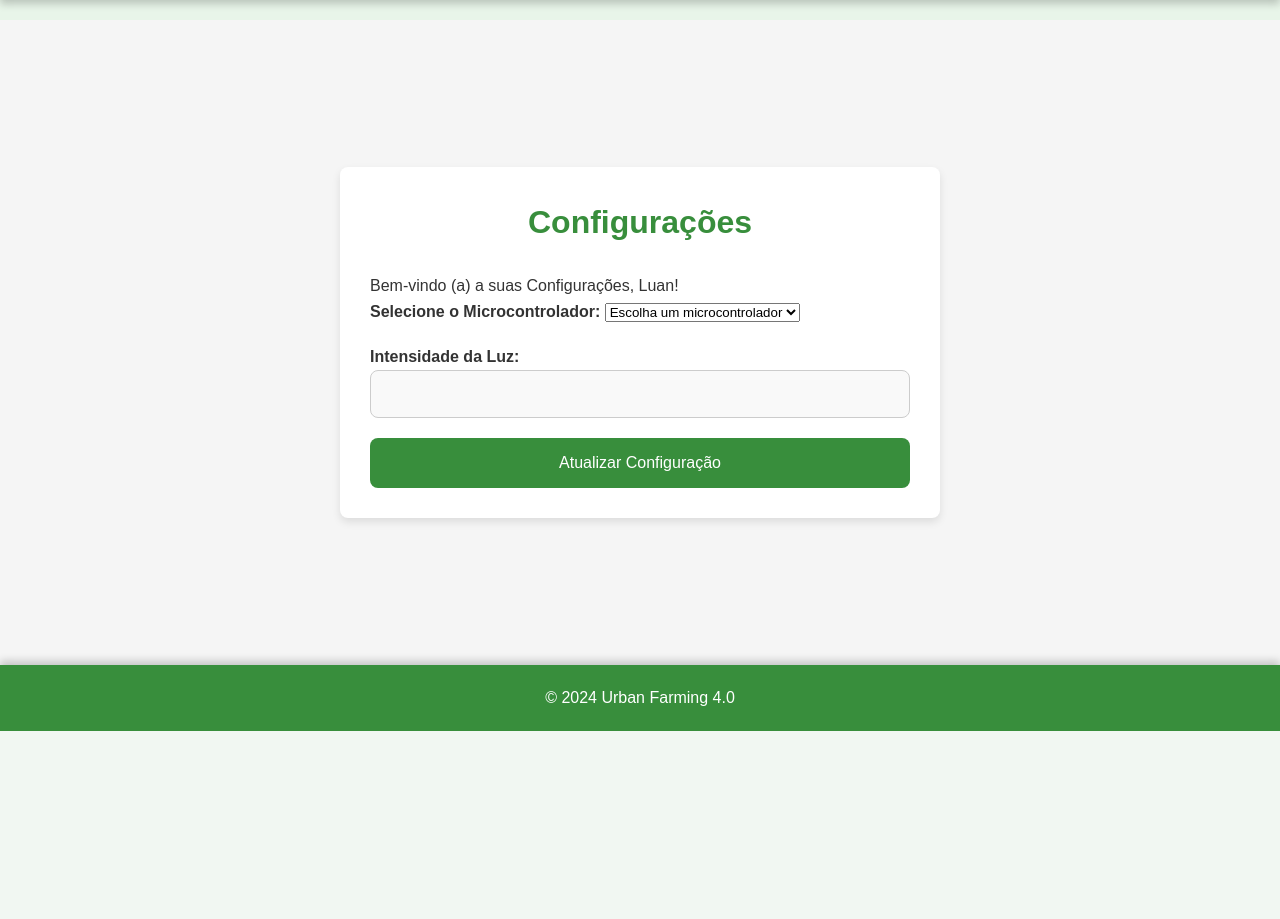
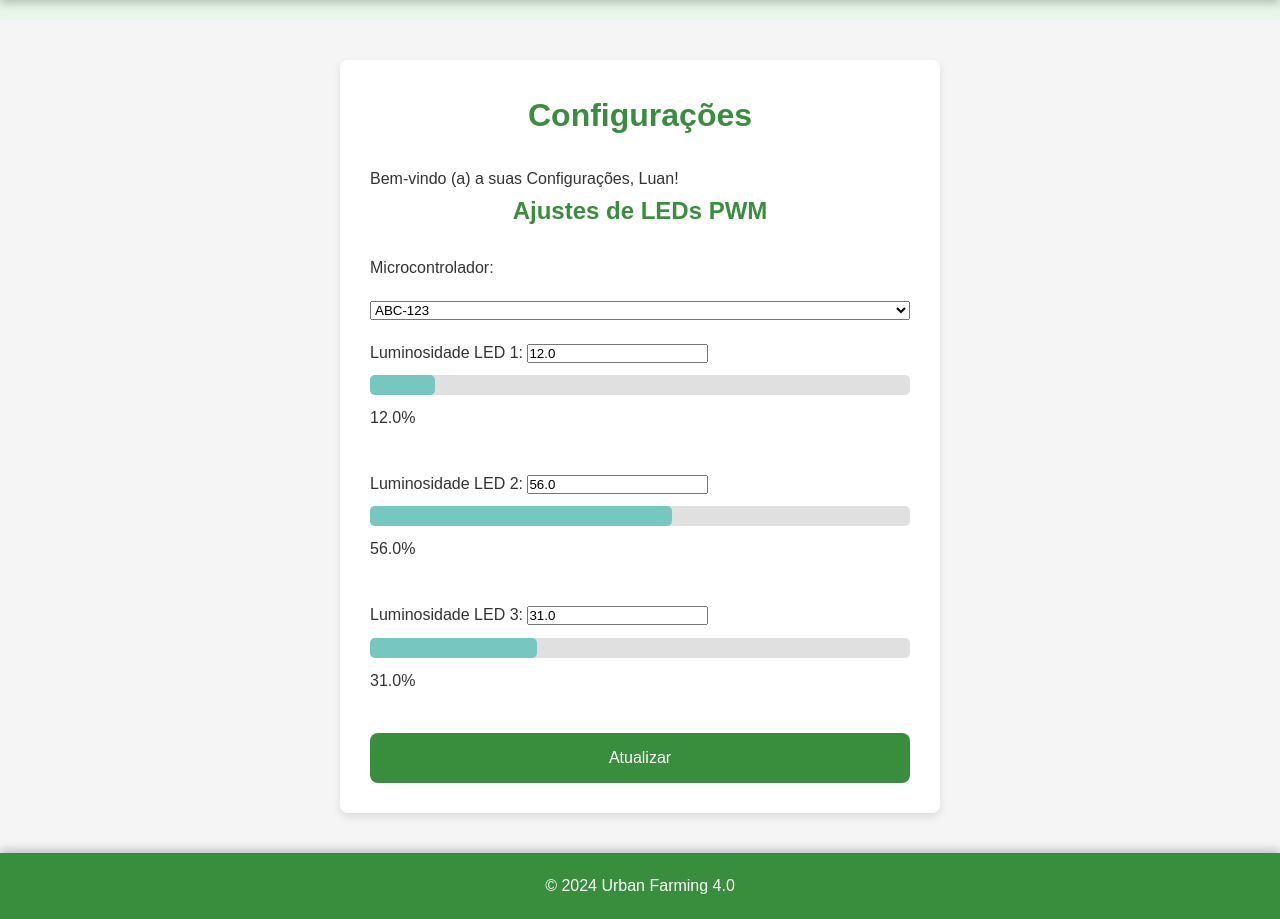
Before and after one commit to LuanGFRicardo/Urban-Farming, a Flask app: page /auth/configuracoes in a window 1280 px wide. Shown: the part 69-988 px from the top of the page. Before the commit the page ends 800 px from the top, so only its background shows below. Run offline with Flask 3, Linux system fonts and the light colour scheme; a user stored in the database is signed in.

Commit message:
Muita coisa.

```diff
--- a/routes/auth.py
+++ b/routes/auth.py
@@ -4,6 +4,7 @@ from flask_login import login_user, logout_user, login_required, current_user
 from werkzeug.security import generate_password_hash
 from extensions import db
 from models import Usuario, DadosColetados, Microcontroladores, Configuracoes
+import sqlite3
 
 # Definir rota de autenticação
 bp = Blueprint('auth', __name__, url_prefix='/auth')
@@ -104,15 +105,76 @@ def configuracoes():
     microcontroladores = Microcontroladores.query.all()  # Busca todos os microcontroladores
     configuracoes = Configuracoes.query.all()  # Busca todas as configurações
 
+    # Variáveis para armazenar os valores dos LEDs
+    luminosidade_leds1 = 0
+    luminosidade_leds2 = 0
+    luminosidade_leds3 = 0
+
+    # Obtenha a configuração atual se o método for GET
+    if request.method == 'GET':
+        configuracao = Configuracoes.query.first()  # Ou filtre por produto_id, se necessário
+        if configuracao:
+            luminosidade_leds1 = configuracao.luminosidade_leds1
+            luminosidade_leds2 = configuracao.luminosidade_leds2
+            luminosidade_leds3 = configuracao.luminosidade_leds3
+
     if request.method == 'POST':
         microcontrolador_id = request.form['microcontrolador']
-        nova_intensidade = request.form['intensidade']
 
-        # Aqui você pode adicionar a lógica para atualizar a configuração no banco
-        configuracao = Configuracoes.query.filter_by(produto_id=microcontrolador_id).first()
+        if not microcontrolador_id:
+            flash('Por favor, selecione um microcontrolador.', 'erro')
+            return redirect(url_for('auth.configuracoes'))
+
+        try:
+            luminosidade_leds1 = float(request.form.get('luminosidade_leds1', 0))
+            luminosidade_leds2 = float(request.form.get('luminosidade_leds2', 0))
+            luminosidade_leds3 = float(request.form.get('luminosidade_leds3', 0))
+
+            configuracao = Configuracoes.query.filter_by(produto_id=microcontrolador_id).first()
+
+            if configuracao:
+                configuracao.luminosidade_leds1 = luminosidade_leds1
+                configuracao.luminosidade_leds2 = luminosidade_leds2
+                configuracao.luminosidade_leds3 = luminosidade_leds3
+                db.session.commit()
+                flash('Configuração atualizada com sucesso!', 'sucesso')
+            else:
+                flash('Configuração não encontrada para este microcontrolador!', 'erro')
+        except Exception as e:
+            db.session.rollback()
+            flash(f'Ocorreu um erro: {str(e)}', 'erro')
+
+    return render_template('configuracoes.html',
+                           microcontroladores=microcontroladores,
+                           configuracoes=configuracoes,
+                           luminosidade_leds1=luminosidade_leds1,
+                           luminosidade_leds2=luminosidade_leds2,
+                           luminosidade_leds3=luminosidade_leds3)
+
+@bp.route('/atualizar_leds', methods=['POST'])
+@login_required
+def atualizar_leds():
+    luminosidade_leds1 = request.form.get('luminosidade_leds1', 0)
+    luminosidade_leds2 = request.form.get('luminosidade_leds2', 0)
+    luminosidade_leds3 = request.form.get('luminosidade_leds3', 0)
+
+    # Aqui, você pode usar o ID do produto (produto_id) se necessário
+    produto_id = 1  # Defina um ID de produto que você tenha
+
+    try:
+        # Buscando a configuração correspondente ao produto_id
+        configuracao = Configuracoes.query.filter_by(produto_id=produto_id).first()
+
         if configuracao:
-            configuracao.valor_config = nova_intensidade
+            configuracao.luminosidade_leds1 = luminosidade_leds1
+            configuracao.luminosidade_leds2 = luminosidade_leds2
+            configuracao.luminosidade_leds3 = luminosidade_leds3
             db.session.commit()
-            flash('Configuração atualizada com sucesso!', 'sucesso')
+            flash('Configurações atualizadas com sucesso!', 'sucesso')
+        else:
+            flash('Configuração não encontrada para o produto!', 'erro')
+    except Exception as e:
+        db.session.rollback()
+        flash(f'Ocorreu um erro: {str(e)}', 'erro')
 
-    return render_template('configuracoes.html', microcontroladores=microcontroladores, configuracoes=configuracoes)
+    return redirect(url_for('auth.configuracoes'))
--- a/templates/configuracoes.html
+++ b/templates/configuracoes.html
@@ -1,29 +1,50 @@
 {% extends "base.html" %}
 
-{% block title %}Configurações{% endblock %}
+{% block title %}Configurações e Ajustes de LEDs{% endblock %}
 
 {% block content %}
 <div class="container">
     <h1>Configurações</h1>
     <p>Bem-vindo (a) a suas Configurações, {{ current_user.nome_usuario }}!</p>
 
-    <form method="POST">
-        <div class="form-group">
-            <label for="microcontrolador">Selecione o Microcontrolador:</label>
-            <select name="microcontrolador" id="microcontrolador" class="form-control" required>
-                <option value="" disabled selected>Escolha um microcontrolador</option>
-                {% for mc in microcontroladores %}
-                <option value="{{ mc.id }}">{{ mc.nome }}</option>
-                {% endfor %}
-            </select>
+    <h2>Ajustes de LEDs PWM</h2>
+
+    <form method="POST" action="{{ url_for('auth.configuracoes') }}">
+        <label for="microcontrolador">Microcontrolador:</label>
+        <select name="microcontrolador" id="microcontrolador">
+            {% for microcontrolador in microcontroladores %}
+                <option value="{{ microcontrolador.id }}">{{ microcontrolador.nome }}</option>
+            {% endfor %}
+        </select>
+
+        <div class="led-config">
+            <label for="luminosidade_leds1">Luminosidade LED 1:</label>
+            <input type="number" name="luminosidade_leds1" id="luminosidade_leds1" value="{{ luminosidade_leds1 }}" oninput="updatePercentage('led1', this.value)">
+            <div class="progress-container">
+                <div class="progress-bar" id="led1-circle" style="width: {{ luminosidade_leds1 }}%;"></div>
+            </div>
+            <span id="led1-percentage">{{ luminosidade_leds1 }}%</span>
         </div>
 
-        <div class="form-group">
-            <label for="intensidade">Intensidade da Luz:</label>
-            <input type="text" name="intensidade" id="intensidade" class="form-control" required>
+        <div class="led-config">
+            <label for="luminosidade_leds2">Luminosidade LED 2:</label>
+            <input type="number" name="luminosidade_leds2" id="luminosidade_leds2" value="{{ luminosidade_leds2 }}" oninput="updatePercentage('led2', this.value)">
+            <div class="progress-container">
+                <div class="progress-bar" id="led2-circle" style="width: {{ luminosidade_leds2 }}%;"></div>
+            </div>
+            <span id="led2-percentage">{{ luminosidade_leds2 }}%</span>
         </div>
 
-        <button type="submit" class="btn btn-primary">Atualizar Configuração</button>
+        <div class="led-config">
+            <label for="luminosidade_leds3">Luminosidade LED 3:</label>
+            <input type="number" name="luminosidade_leds3" id="luminosidade_leds3" value="{{ luminosidade_leds3 }}" oninput="updatePercentage('led3', this.value)">
+            <div class="progress-container">
+                <div class="progress-bar" id="led3-circle" style="width: {{ luminosidade_leds3 }}%;"></div>
+            </div>
+            <span id="led3-percentage">{{ luminosidade_leds3 }}%</span>
+        </div>
+
+        <button type="submit">Atualizar</button>
     </form>
 
     {% with messages = get_flashed_messages(with_categories=true) %}
@@ -36,4 +57,30 @@
         {% endif %}
     {% endwith %}
 </div>
+
+<style>
+    .progress-container {
+        width: 100%;
+        background-color: #e0e0e0;
+        border-radius: 5px;
+        height: 20px;
+        margin: 10px 0;
+    }
+    .progress-bar {
+        height: 100%;
+        background-color: #76c7c0; /* Cor da barra de progresso */
+        border-radius: 5px;
+        transition: width 0.5s; /* Transição suave */
+    }
+    .led-config {
+        margin-bottom: 20px;
+    }
+</style>
+
+<script>
+    function updatePercentage(ledId, value) {
+        document.getElementById(`${ledId}-percentage`).innerText = `${value}%`;
+        document.getElementById(`${ledId}-circle`).style.width = `${value}%`;
+    }
+</script>
 {% endblock %}
```
Also changed, not shown: flask/esp32_receiver.py (added, +45 -0 lines), models.py (+6 -1 lines), routes/__init__.py (+19 -2 lines), instance/urban_farming.db, 3 other files.
